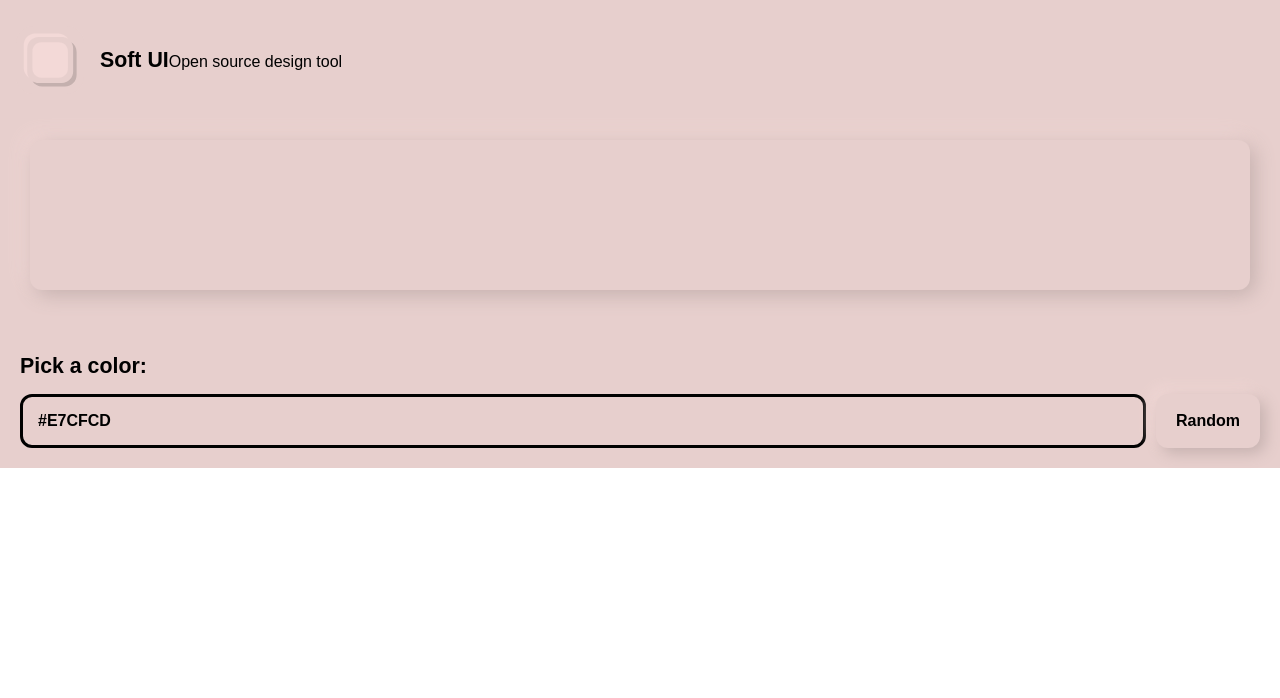
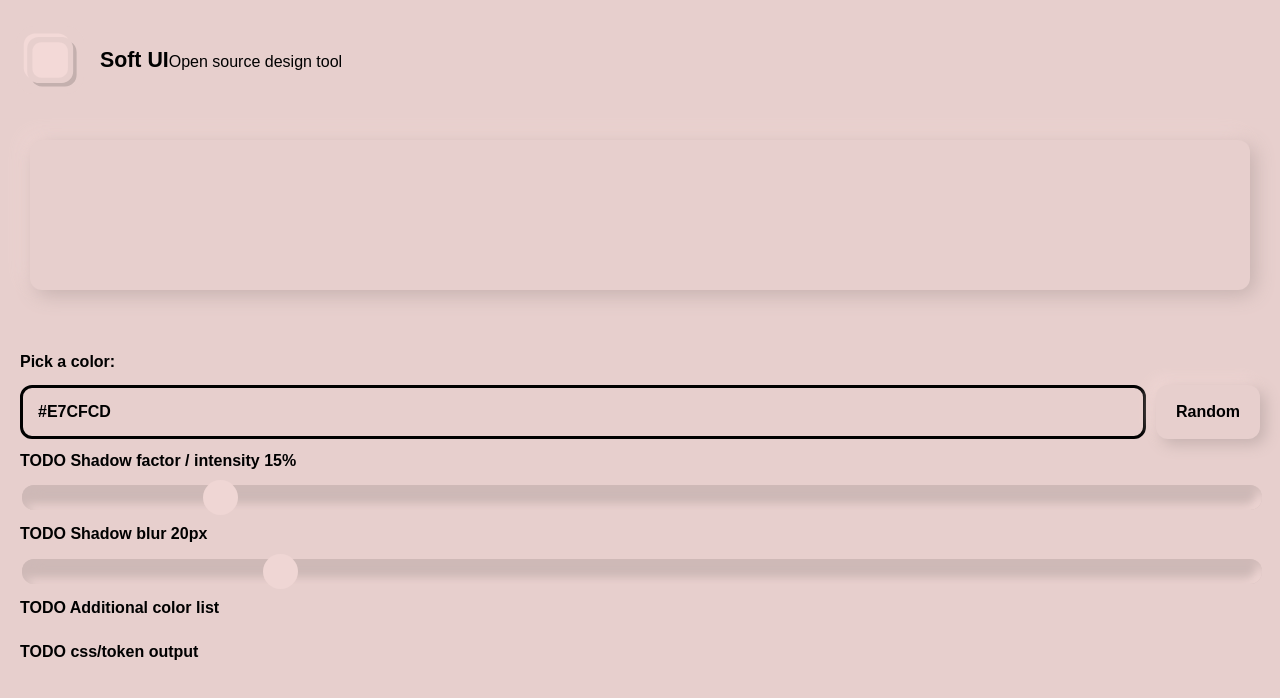
Before and after one commit to shchilkin/soft-ui, a Next.js app: page / in a window 1280 px wide. Shown: the top 698 px of the page. Built offline with nearby package versions, Linux system fonts and the light colour scheme; a web font is replaced by a local one.

Commit message:
Update layout, add shadow blur and shadow factor handler

```diff
--- a/components/Button/index.tsx
+++ b/components/Button/index.tsx
@@ -1,4 +1,4 @@
-import React, { CSSProperties, ReactElement } from 'react';
+import React, { ReactElement } from 'react';
 import { useTheme } from '../../store/reducers/themeReducer';
 import styled from 'styled-components';
 
@@ -17,10 +17,12 @@ const StyledButton = styled.button`
   font-weight: 600;
   font-size: 12pt;
   margin-left: 10px;
+
   &:hover {
     background-color: ${props => props.fontColor};
     color: ${props => props.mainColor};
   }
+
   &:active {
     background-color: ${props => props.mainColor};
     color: ${props => props.fontColor};
--- a/components/Editor/index.tsx
+++ b/components/Editor/index.tsx
@@ -1,19 +1,29 @@
-import React, { ReactElement, useState } from 'react';
+import React, { ReactElement, useEffect, useState } from 'react';
 import { useTheme } from '../../store/reducers/themeReducer';
-import Input from '../Input';
-import { hexColor, rgbColor } from '../../shared';
+import Input from '../Inputs/TextInput';
+import { hexColor } from '../../shared';
 import isValidHexColor from '../../utils/ECMAScript/isValidHexColor/isValidHexColor';
 import getFontColor from '../../utils/ECMAScript/getFontColor/getFontColor';
 import getShadowColor from '../../utils/ECMAScript/getShadowColor/getShadowColor';
 import Button from '../Button';
-import { green } from 'colorette';
 import rgbToHex from '../../utils/ECMAScript/rgbToHex/rgbToHex';
+import RangeInput from '../Inputs/RangeInput';
+import { useSoftUIProperties } from '../../store/reducers/softUIPropertiesReducer';
 
 const Editor = (): ReactElement => {
   const { mainColor, updateMainColor, updateFontColor, updateDarkShadow, updateLightShadow } = useTheme();
-  const [mainColorInputState, setMainColorInputState] = useState<hexColor | string>(mainColor);
+  const { shadowBlur, shadowFactor, updateShadowBlur, updateShadowFactor } = useSoftUIProperties();
+  //TODO: Refactor to shorter names
+  const [mainColorInputState, setMainColorInputState] = useState<hexColor>(mainColor);
+  const [shadowBlurInputState, setShadowBlurInputState] = useState<number>(shadowBlur);
+  const [shadowFactorInputState, setFactorInputState] = useState<number>(shadowFactor);
 
+  // update input text if color updated from other source
+  useEffect(() => {
+    setMainColorInputState(mainColor);
+  }, [mainColor]);
 
+  //TODO: Update hex color also in URL
   const handleMainColorChange = (event) => {
     const color = event.target.value;
 
@@ -45,13 +55,43 @@ const Editor = (): ReactElement => {
 
   };
 
+  const shadowFactorHandler = (event) => {
+    const value = event.target.value;
+    updateShadowFactor(value);
+    setFactorInputState(value);
+  };
+
+  const shadowBlurHandler = (event) => {
+    const value = event.target.value;
+    updateShadowBlur(value);
+    setShadowBlurInputState(value);
+  };
+
   // TODO: Add color picker
   return (
     <div id={'Editor'} style={{ padding: '20px' }}>
-      <h1>Pick a color:</h1>
+      <h2>Pick a color:</h2>
       <div style={{ display: 'flex', flexDirection: 'row' }}>
         <Input value={mainColorInputState} onChange={handleMainColorChange} />
         <Button onClick={generateRandomColor}>Random</Button>
+      </div>
+      <div style={{ display: 'flex', flexDirection: 'column' }}>
+        {/*TODO: make h2 font regular, value bold*/}
+        <h2>TODO Shadow factor / intensity {shadowFactor}%</h2>
+        <RangeInput onChange={shadowFactorHandler} value={shadowFactorInputState} min={0} max={100} />
+      </div>
+      <div style={{ display: 'flex', flexDirection: 'column' }}>
+        {/*TODO: make h2 font regular, value bold*/}
+        <h2>TODO Shadow blur {shadowBlur}px</h2>
+        <RangeInput onChange={shadowBlurHandler} value={shadowBlurInputState} min={0} max={100} />
+      </div>
+      <div style={{ display: 'flex', flexDirection: 'row' }}>
+        {/*TODO: make h2 font regular, value bold*/}
+        <h2>TODO Additional color list</h2>
+      </div>
+      <div style={{ display: 'flex', flexDirection: 'row' }}>
+        {/*TODO: make h2 font regular, value bold*/}
+        <h2>TODO css/token output</h2>
       </div>
     </div>
   );
--- /dev/null
+++ b/components/Inputs/RangeInput/index.tsx
@@ -0,0 +1,63 @@
+import React, { ReactElement } from 'react';
+import styled from 'styled-components';
+import { useTheme } from '../../../store/reducers/themeReducer';
+
+const StyledRangeInput = styled.input`
+  width: 100%;
+  -webkit-appearance: none;
+  height: 25px;
+  background-color: ${props => props.background};
+  outline: none;
+  opacity: 0.7;
+  -webkit-transition: .2s;
+  transition: opacity .2s;
+  border-radius: 12px;
+  //TODO: decide is range input flat or neumorphic
+  box-shadow: inset ${props => props.background} 5px 5px 10px 0, inset ${props => props.accent} -5px -5px 10px 0;
+
+  &:hover {
+    opacity: 1;
+  }
+
+  &::-webkit-slider-thumb {
+    -webkit-appearance: none;
+    appearance: none;
+    border-radius: 100%;
+    width: 35px;
+    height: 35px;
+    background: ${props => props.accent};
+    cursor: pointer;
+  }
+
+  &::-moz-range-thumb {
+    border: none;
+    border-radius: 100%;
+    padding: 5px;
+    width: 25px;
+    height: 25px;
+    background: ${props => props.accent};
+    cursor: pointer;
+  }
+`;
+
+interface RangeInputProps {
+  min: number | string,
+  max: number | string,
+  value: number | string,
+  onChange: (event: Event) => void,
+}
+
+const RangeInput = (props: RangeInputProps): ReactElement => {
+  const { min, max, value, onChange } = props;
+  const { darkShadow, lightShadow } = useTheme();
+  return <StyledRangeInput
+    min={min}
+    max={max}
+    onChange={onChange}
+    value={value}
+    accent={lightShadow}
+    background={darkShadow}
+    type={'range'} />;
+};
+
+export default RangeInput;
--- a/components/Input/index.tsx
+++ b/components/Inputs/TextInput/index.tsx
@@ -1,5 +1,5 @@
 import React, { ReactElement, CSSProperties } from 'react';
-import { useTheme } from '../../store/reducers/themeReducer';
+import { useTheme } from '../../../store/reducers/themeReducer';
 
 interface InputProps {
   value: number | string
@@ -13,6 +13,7 @@ const Input = (props: InputProps): ReactElement => {
   const { mainColor, fontColor } = useTheme();
   const { value, onChange } = props;
 
+  //TODO Change to styled components css
   const inputStyle: CSSProperties = {
     color: fontColor,
     fontWeight: 600,
--- a/components/Preview/index.tsx
+++ b/components/Preview/index.tsx
@@ -1,11 +1,14 @@
 import React, { ReactElement } from 'react';
 import { useTheme } from '../../store/reducers/themeReducer';
+import { useSoftUIProperties } from '../../store/reducers/softUIPropertiesReducer';
 
 const Preview = (): ReactElement => {
   const { mainColor, fontColor, darkShadow, lightShadow } = useTheme();
+  const { shadowBlur, shadowLength } = useSoftUIProperties();
 
   return (
     <div id={'Preview'} style={{ padding: '20px' }}>
+      {/*TODO: change to styled components css*/}
       <div
         style={{
           margin: '10px',
@@ -13,7 +16,8 @@ const Preview = (): ReactElement => {
           backgroundColor: mainColor,
           borderRadius: 12,
           color: fontColor,
-          boxShadow: `${darkShadow} 5px 5px 20px 0, ${lightShadow} -5px -5px 20px 0`
+          boxShadow: `${darkShadow} ${shadowLength}px ${shadowLength}px ${shadowBlur}px 0,
+            ${lightShadow} -${shadowLength}px -${shadowLength}px ${shadowBlur}px 0`
         }}
       />
     </div>
--- a/pages/index.tsx
+++ b/pages/index.tsx
@@ -1,8 +1,11 @@
-import React from 'react';
+import React, { useEffect } from 'react';
 import { useTheme } from '../store/reducers/themeReducer';
 import Header from '../components/Header';
 import Preview from '../components/Preview';
 import Editor from '../components/Editor';
+import isValidHexColor from '../utils/ECMAScript/isValidHexColor/isValidHexColor';
+import getFontColor from '../utils/ECMAScript/getFontColor/getFontColor';
+import getShadowColor from '../utils/ECMAScript/getShadowColor/getShadowColor';
 
 const Home = (): unknown => {
   import('../utils/rust/soft-ui-utils/pkg').then((module) => {
@@ -10,7 +13,19 @@ const Home = (): unknown => {
     // module.greet(module.to_hex(10).toString());
   });
 
-  const { mainColor, fontColor } = useTheme();
+  const { mainColor, fontColor, updateMainColor, updateFontColor, updateDarkShadow, updateLightShadow } = useTheme();
+
+  useEffect(() => {
+    const url = new URL(window.location.href);
+    const hexFromURL = url.hash;
+
+    if (isValidHexColor(hexFromURL)) {
+      updateMainColor(hexFromURL);
+      updateFontColor(getFontColor(hexFromURL));
+      updateLightShadow(getShadowColor(hexFromURL).lightShadow);
+      updateDarkShadow(getShadowColor(hexFromURL).darkShadow);
+    }
+  }, []);
 
   return (
     <div className={'flex-test'} style={{ background: mainColor, color: fontColor }}>
--- a/store/reducers/index.ts
+++ b/store/reducers/index.ts
@@ -1,8 +1,10 @@
 import { combineReducers } from 'redux';
 import themeReducer from './themeReducer';
+import softUIPropertiesReducer from './softUIPropertiesReducer';
 
 const rootReducer = combineReducers({
-  themeReducer
+  themeReducer,
+  softUIPropertiesReducer,
 });
 
 export type ApplicationState = ReturnType<typeof rootReducer>;
--- /dev/null
+++ b/store/reducers/softUIPropertiesReducer.ts
@@ -0,0 +1,76 @@
+import { useDispatch, useSelector } from 'react-redux';
+import { ApplicationState } from './index';
+import {
+  SoftUIProperties,
+  softUIPropertiesAction,
+  softUIPropertiesActionType,
+  SoftUIPropertiesState
+} from '../types/softUIProperties';
+
+const initialState: SoftUIPropertiesState = {
+  shadowBlur: 20,
+  shadowFactor: 15,
+  shadowLength: 5
+};
+
+//TODO: Add documentation
+export const useSoftUIProperties = (): SoftUIProperties => {
+  const dispatch = useDispatch();
+
+  const shadowBlur = useSelector<ApplicationState, number>(state => state.softUIPropertiesReducer.shadowBlur);
+  const updateShadowBlur = (data: number) => {
+    dispatch({
+      type: softUIPropertiesActionType.UPDATE_SHADOW_BLUR,
+      payload: data
+    });
+  };
+
+  const shadowLength = useSelector<ApplicationState, number>(state => state.softUIPropertiesReducer.shadowLength);
+  const updateShadowLength = (data: number) => {
+    dispatch({
+      type: softUIPropertiesActionType.UPDATE_SHADOW_LENGTH,
+      payload: data
+    });
+  };
+
+  const shadowFactor = useSelector<ApplicationState, number>(state => state.softUIPropertiesReducer.shadowFactor);
+  const updateShadowFactor = (data: number) => {
+    dispatch({
+      type: softUIPropertiesActionType.UPDATE_SHADOW_FACTOR,
+      payload: data
+    });
+  };
+
+  return {
+    shadowBlur,
+    shadowFactor,
+    shadowLength,
+    updateShadowBlur,
+    updateShadowFactor,
+    updateShadowLength
+  };
+};
+
+const softUIPropertiesReducer = (state = initialState, action: softUIPropertiesAction): SoftUIPropertiesState => {
+  switch (action.type) {
+    case softUIPropertiesActionType.UPDATE_SHADOW_BLUR:
+      return {
+        ...state,
+        shadowBlur: action.payload
+      };
+    case softUIPropertiesActionType.UPDATE_SHADOW_FACTOR:
+      return {
+        ...state,
+        shadowFactor: action.payload
+      };
+    case softUIPropertiesActionType.UPDATE_SHADOW_LENGTH:
+      return {
+        ...state,
+        shadowLength: action.payload
+      };
+    default:
+      return state;
+  }
+};
+
+export default softUIPropertiesReducer;
--- a/store/reducers/themeReducer.ts
+++ b/store/reducers/themeReducer.ts
@@ -10,6 +10,7 @@ const initialState: themeState = {
   darkShadow: '#c4b0ae'
 };
 
+//TODO: Rename to color reducer
 /**
  * ### useTheme Hook
  *
--- /dev/null
+++ b/store/types/softUIProperties/index.ts
@@ -0,0 +1,39 @@
+export enum softUIPropertiesActionType {
+  UPDATE_SHADOW_BLUR = 'UPDATE_SHADOW_BLUR',
+  UPDATE_SHADOW_FACTOR = 'UPDATE_SHADOW_FACTOR',
+  UPDATE_SHADOW_LENGTH = 'UPDATE_SHADOW_LENGTH',
+}
+
+export interface UpdateShadowBlurAction {
+  type: typeof softUIPropertiesActionType.UPDATE_SHADOW_BLUR
+  payload: number,
+}
+
+export interface UpdateShadowLengthAction {
+  type: typeof softUIPropertiesActionType.UPDATE_SHADOW_LENGTH
+  payload: number,
+}
+
+export interface UpdateShadowFactorAction {
+  type: typeof softUIPropertiesActionType.UPDATE_SHADOW_FACTOR
+  payload: number,
+}
+
+export interface SoftUIPropertiesState {
+  shadowBlur: number,
+  shadowLength: number,
+  shadowFactor: number,
+}
+
+export interface SoftUIProperties {
+  shadowBlur: number,
+  shadowFactor: number,
+  shadowLength: number,
+  updateShadowBlur: (data: number) => void,
+  updateShadowLength: (data: number) => void,
+  updateShadowFactor: (data: number) => void,
+}
+
+export type softUIPropertiesAction = UpdateShadowBlurAction
+  | UpdateShadowFactorAction
+  | UpdateShadowLengthAction;
--- a/styles/styles.css
+++ b/styles/styles.css
@@ -6,7 +6,7 @@ html, body {
   font-family: 'Poppins', sans-serif;
   font-size: 8pt;
   margin: 0;
-  height: 100vh;
+  height: 100%;
 }
 
 body {
@@ -43,4 +43,7 @@ body {
 .flex-test {
   flex-direction: column;
   align-items: center;
+  height: 100vh;
+  justify-content: flex-start;
+  align-content: stretch;
 }
```
